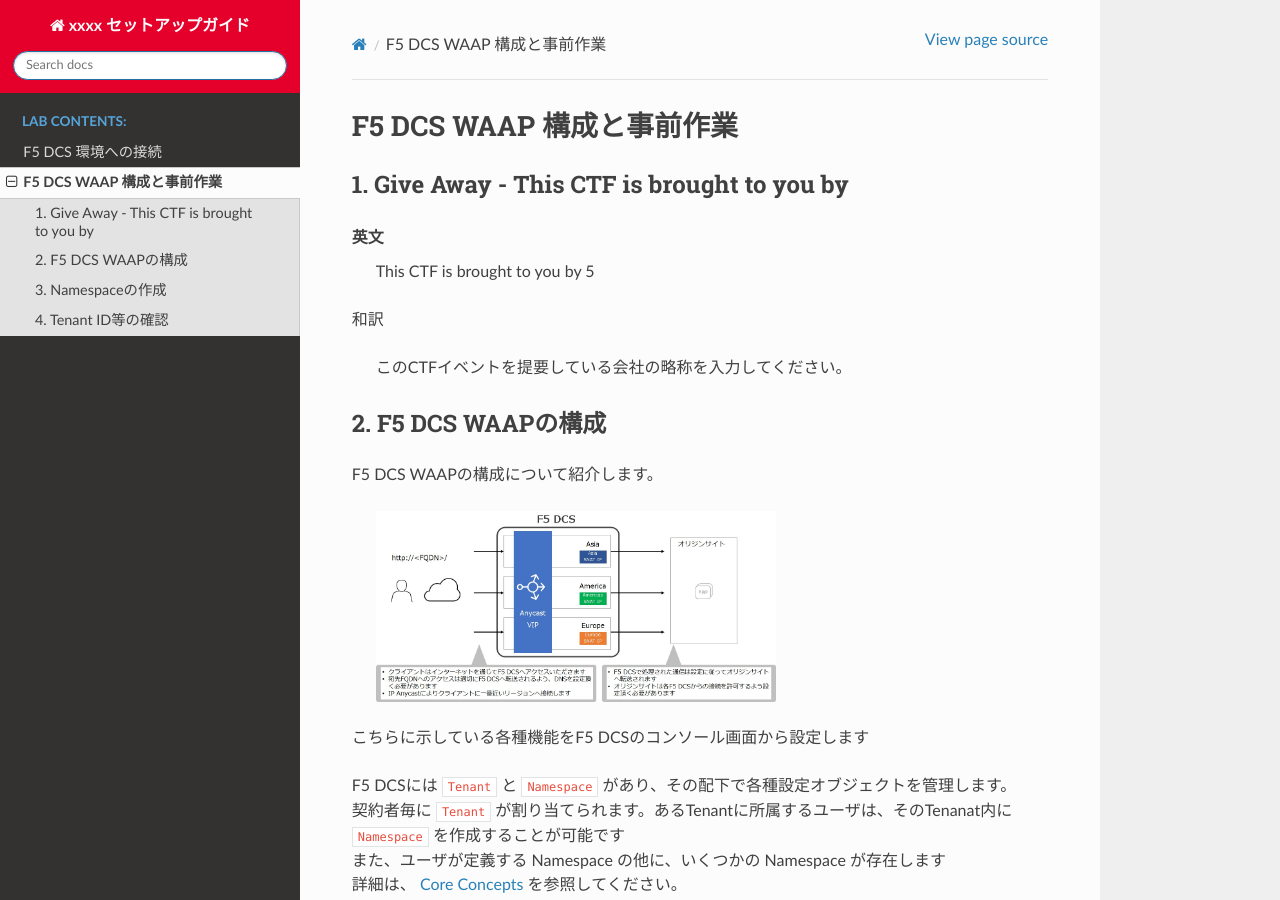
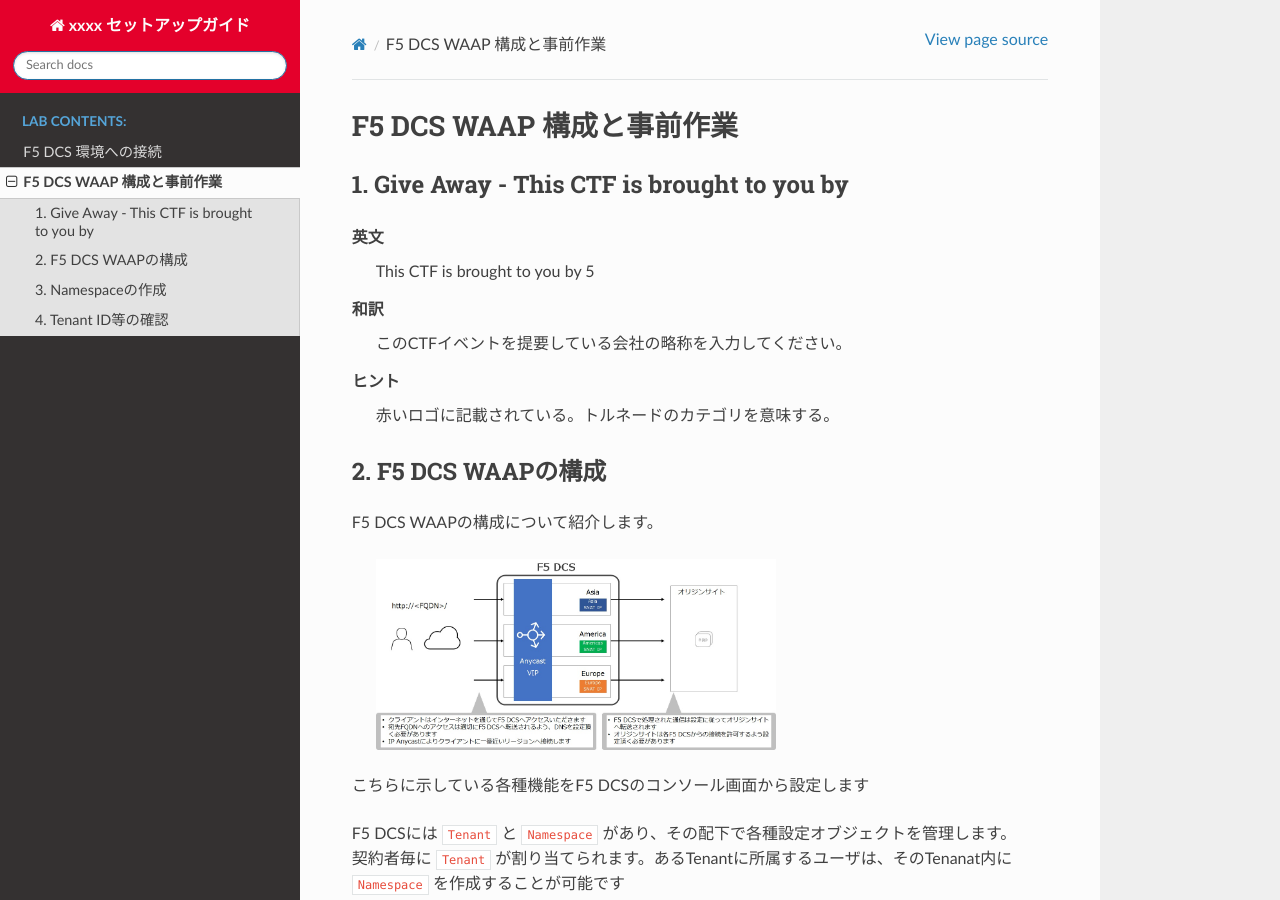
Before and after one commit to BeF5/f5j-appsec-hero-challenge, a Sphinx documentation site: the page built from docs/class1/module02/module02.rst, in a window 1280 px wide and 900 px high. Built offline with Sphinx 7.4.7 and the Read the Docs theme 2.0.0, drawn with Linux system fonts in a browser that asks for light colours.

Commit message:
テスト

```diff
--- a/docs/class1/module02/module02.rst
+++ b/docs/class1/module02/module02.rst
@@ -9,8 +9,10 @@ F5 DCS WAAP 構成と事前作業
     5
 
 和訳
+    このCTFイベントを提要している会社の略称を入力してください。
 
-    このCTFイベントを提要している会社の略称を入力してください。
+ヒント
+    赤いロゴに記載されている。トルネードのカテゴリを意味する。
 
 
 2. F5 DCS WAAPの構成
```
